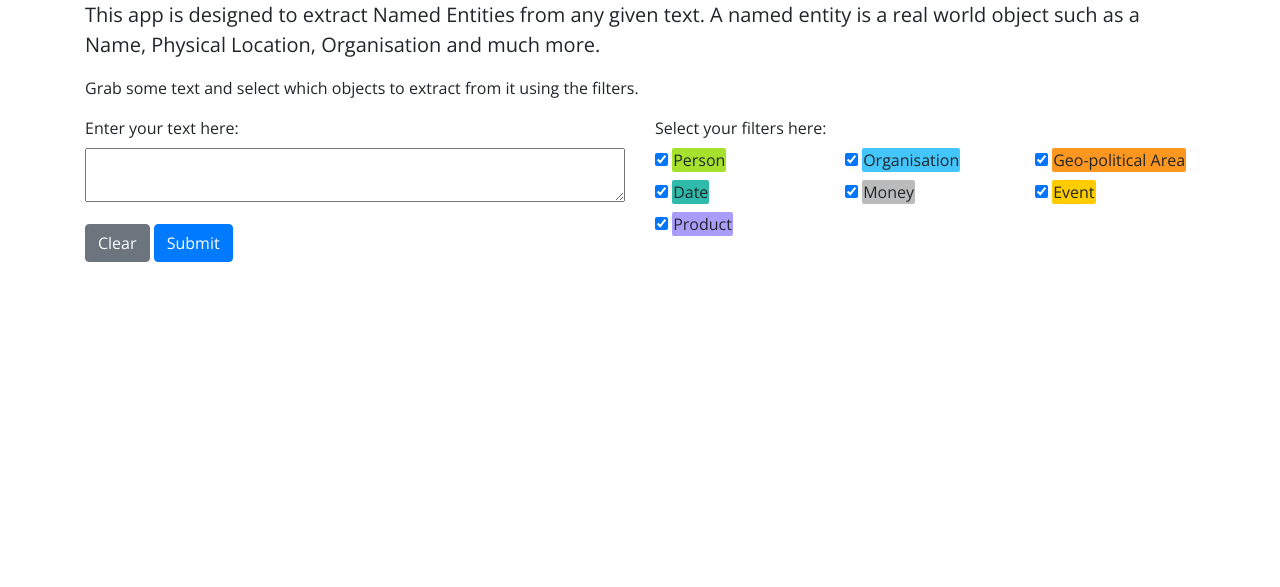
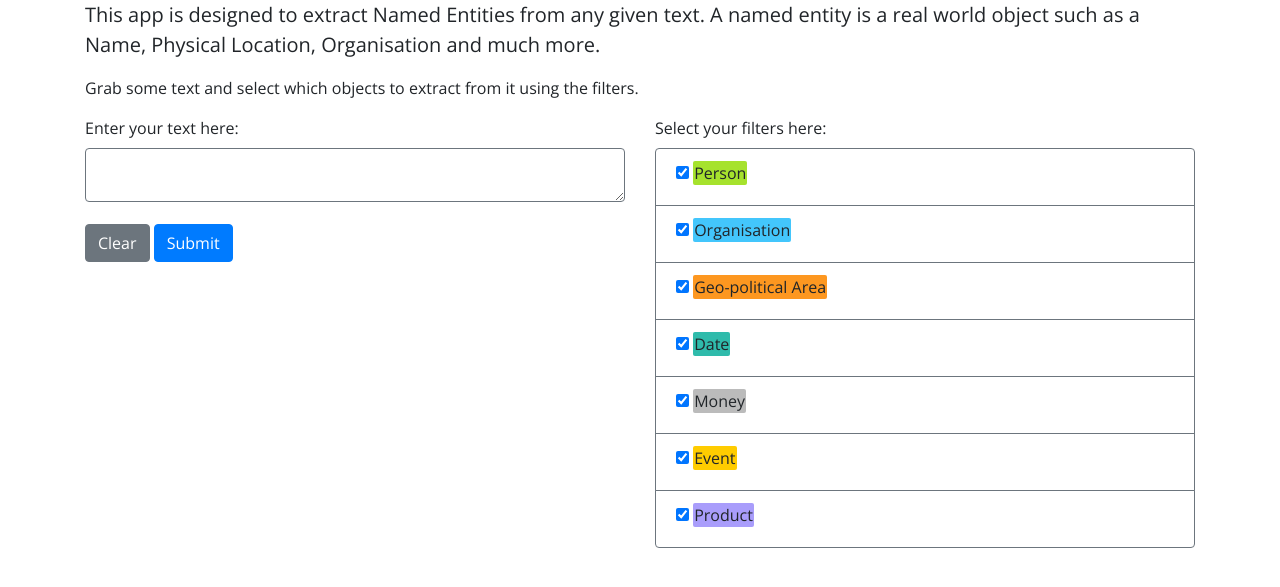
Before and after one commit to 87bdharr/SpacyApp, a Flask app: page / in a window 1280 px wide. Shown: the part 170-757 px from the top of the page. Run offline with Flask 2, Linux system fonts and the light colour scheme; some libraries are stand-ins or nearby versions.

```diff
--- a/templates/index.html
+++ b/templates/index.html
@@ -11,7 +11,7 @@
                 <div class="col">
                     <label>Enter your text here:</label>
                     <div class="form-group">
-                        <textarea class="index-user-input-textarea" name="rawtext" ></textarea>
+                        <textarea class="index-user-input-textarea rounded border-secondary" name="rawtext" ></textarea>
                     </div>
                     <div class="form-group">
                         <button class="btn btn-secondary" type="reset">Clear</button>
@@ -21,44 +21,38 @@
                 <div class="col">
                   <label>Select your filters here:</label>
                     <div class="form-group">
-                      <div class="row">
-                        <div class=col>
+                        <ul class="list-group border-secondary">
+                          <li class="list-group-item border-secondary">
                             <input type="checkbox" value="PERSON" name="checkbox-index" id='check-person' checked>
                             <label class="label-entities-person" for="check-person">Person</label>
-                        </div>
-                        <div class=col>
+                          </li>
+                          <li class="list-group-item border-secondary">
                             <input type="checkbox" value="ORG" id='check-organisation' name="checkbox-index" checked>
                             <label class="label-entities-org" for="check-organisation">Organisation</label>
-                        </div>
-                        <div class=col>
+                          </li>
+                          <li class="list-group-item border-secondary">
                             <input type="checkbox" id='check-GPE' value="GPE" name="checkbox-index" checked>
                             <label class="label-entities-GPE" for="check-GPE">Geo-political Area</label>
+                          </li>
+                          <li class="list-group-item border-secondary">
+                            <input type="checkbox" value="DATE" id='check-date' name="checkbox-index" checked>
+                            <label class="label-entities-date" for="check-date">Date</label>
+                          </li>
+                          <li class="list-group-item border-secondary">
+                            <input type="checkbox" value="MONEY" id='check-money' name="checkbox-index" checked>
+                            <label class="label-entities-money" for="check-money">Money</label>
+                          </li>
+                          <li class="list-group-item border-secondary">
+                            <input type="checkbox" value="EVENT" id='check-event' name="checkbox-index" checked>
+                            <label class="label-entities-event" for="check-even">Event</label>
+                          </li>
+                          <li class="list-group-item border-secondary">
+                            <input type="checkbox" value="PRODUCT" id='check-prodct' name="checkbox-index" checked>
+                            <label class="label-entities-product" for="check-even">Product</label>
+                          </li>
+                        </ul>
                     </div>
                 </div>
-                      <div class="row">
-                        <div class=col>
-                          <input type="checkbox" value="DATE" id='check-date' name="checkbox-index" checked>
-                          <label class="label-entities-date" for="check-date">Date</label>
-                        </div>
-                        <div class=col>
-                          <input type="checkbox" value="MONEY" id='check-money' name="checkbox-index" checked>
-                          <label class="label-entities-money" for="check-money">Money</label>
-                        </div>
-                        <div class=col>
-                          <input type="checkbox" value="EVENT" id='check-event' name="checkbox-index" checked>
-                          <label class="label-entities-event" for="check-even">Event</label>
-                        </div>
-                      </div>
-                      <div class="row">
-                        <div class=col>
-                          <input type="checkbox" value="PRODUCT" id='check-prodct' name="checkbox-index" checked>
-                          <label class="label-entities-product" for="check-even">Product</label>
-                        </div>
-                      </div>
-                    </div>
-                </div>
-            </div>
-
           </form>
 
 {% endblock content %}
```
Lines whose indentation alone changed are shown as unchanged.
